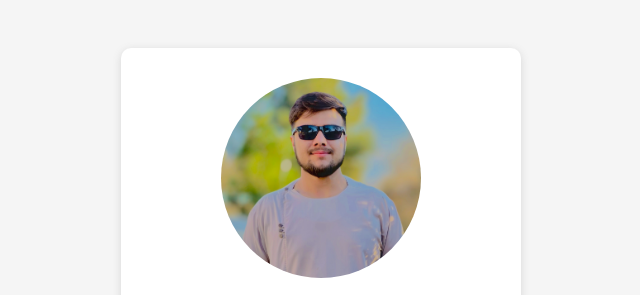
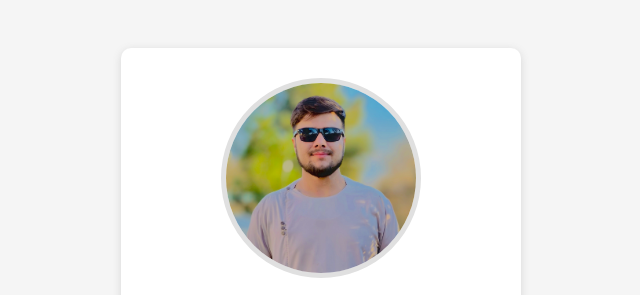
Before and after one commit to Sayedmohammadsadat/profile-card, a plain HTML site: page index.html in a window 1280 px wide. Shown: the part 152-447 px from the top of the page, 319-959 px from the left. Drawn offline with Linux system fonts and the light colour scheme.

Commit message:
added a border to image profile element.

```diff
--- a/css/styles.css
+++ b/css/styles.css
@@ -32,7 +32,6 @@ body{
     width: 200px;
     height: 200px;
     margin-top: 30px;
-
 }
 
 .profile-card .profile-image img{
@@ -40,6 +39,8 @@ body{
     height: 100%;
     border-radius: 50%;
     object-fit: cover;
+    border: 5px solid rgb(224, 224, 224);
+
 }
 .profile-card .profile-content{
     margin-top: 20px;
```
